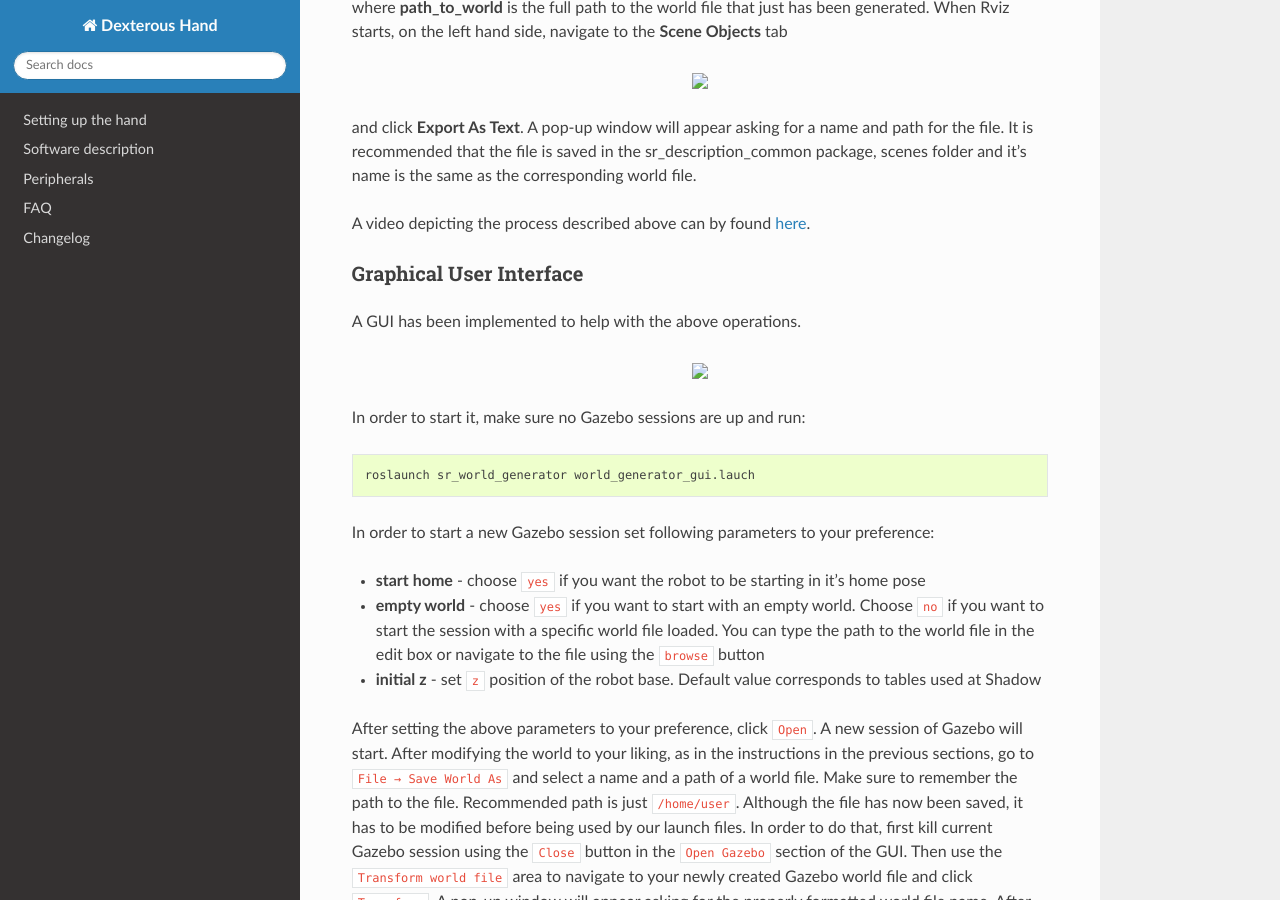
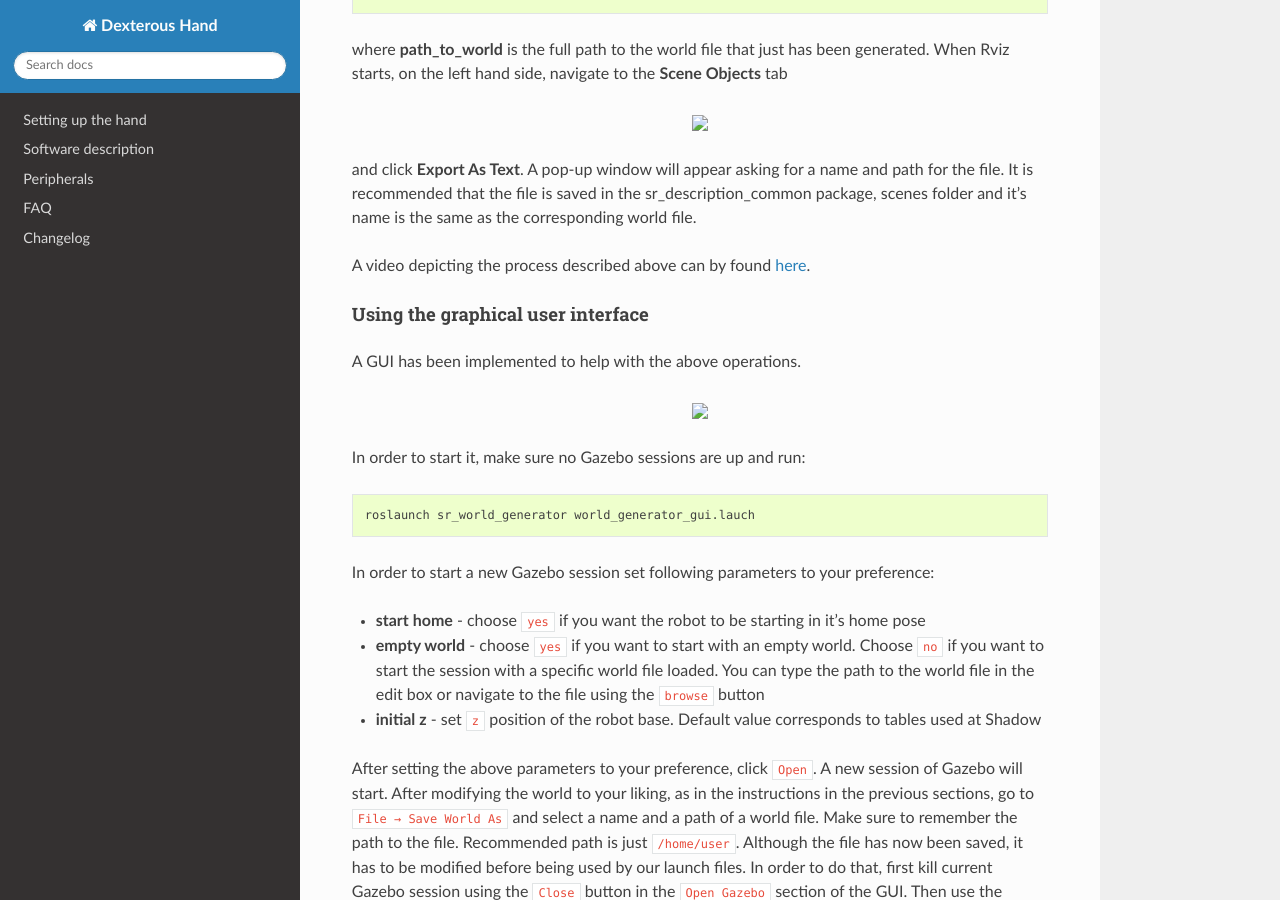
Before and after one commit to shadow-robot/sr_dexterous_hand_documentation, a Sphinx documentation site: the page built from docs/user_guide/2_software_description.md, in a window 1280 px wide and 900 px high, scrolled down 32646 px. Built offline with Sphinx 7.4.7 and the Read the Docs theme 2.0.0, drawn with Linux system fonts in a browser that asks for light colours; some of the changed text lies outside the part shown.

Commit message:
Update 2_software_description.md

````diff
--- a/docs/user_guide/2_software_description.md
+++ b/docs/user_guide/2_software_description.md
@@ -1046,7 +1046,9 @@
 
 In this section, instructions on how to create, modify and save new `.world` and `.scene` file are provided. All the necessary console commands are described in depth, however, it is recommended that the user uses graphical user interface introduced at the end of this section.
 
-### Running template world file
+### Using console commands
+
+#### Running template world file
 
 In order to start creating a new world file, first you need to run a launch file with a template world file, i.e.:
 
@@ -1071,7 +1073,7 @@
 roslaunch sr_world_generator create_world_template.launch start_home:=false initial_z:=0.5
 ```
 
-### Adding objects to the world
+#### Adding objects to the world
 
 In order to add existing object to the world, navigate to the left hand side bar in Gazebo and click on the **Insert** tab:
 
@@ -1113,7 +1115,7 @@
 
 A video depicting the process described above can by found [here](https://drive.google.com/file/d/1bm6PckbXbUY9ELF_6f4LWAIdXbkIZnQ1/view?usp=sharing).
 
-### Creating new objects
+#### Creating new objects
 
 It is possible to create new object types from both meshes and primitives. First, an object needs to be placed in the scene. You can either drag a mesh that you want to modify as described above or use one of the available primitives that you can see at the top of the panel:
 
@@ -1151,7 +1153,7 @@
 
 A video depicting the process described above can by found [here](https://drive.google.com/file/d/1yoLMEdtsf-U4bimTCqofrLLD3mPABT-9/view?usp=sharing).
 
-### Generating proper world file
+#### Generating proper world file
 
 When all the models are inserted in the scene and placed in desired position, the world file can be saved. Go to **File → Save World As** and select a name and a path of a world file saved with gazebo. Make sure to remember the path to the file. Recommend path is just `/home/user`. Although the file has now been saved, it has to be modified before being used by our launch files. In order to modify it, first kill the currently running Gazebo launch file and run:
 
@@ -1183,7 +1185,7 @@
 
 A video depicting the process described above can by found [here](https://drive.google.com/file/d/1Uv1MeC2xc1nZ8Ati1cKaegHN8LJzsyhM/view?usp=sharing).
 
-### Graphical User Interface
+#### Using the graphical user interface
 
 A GUI has been implemented to help with the above operations.
 
````
